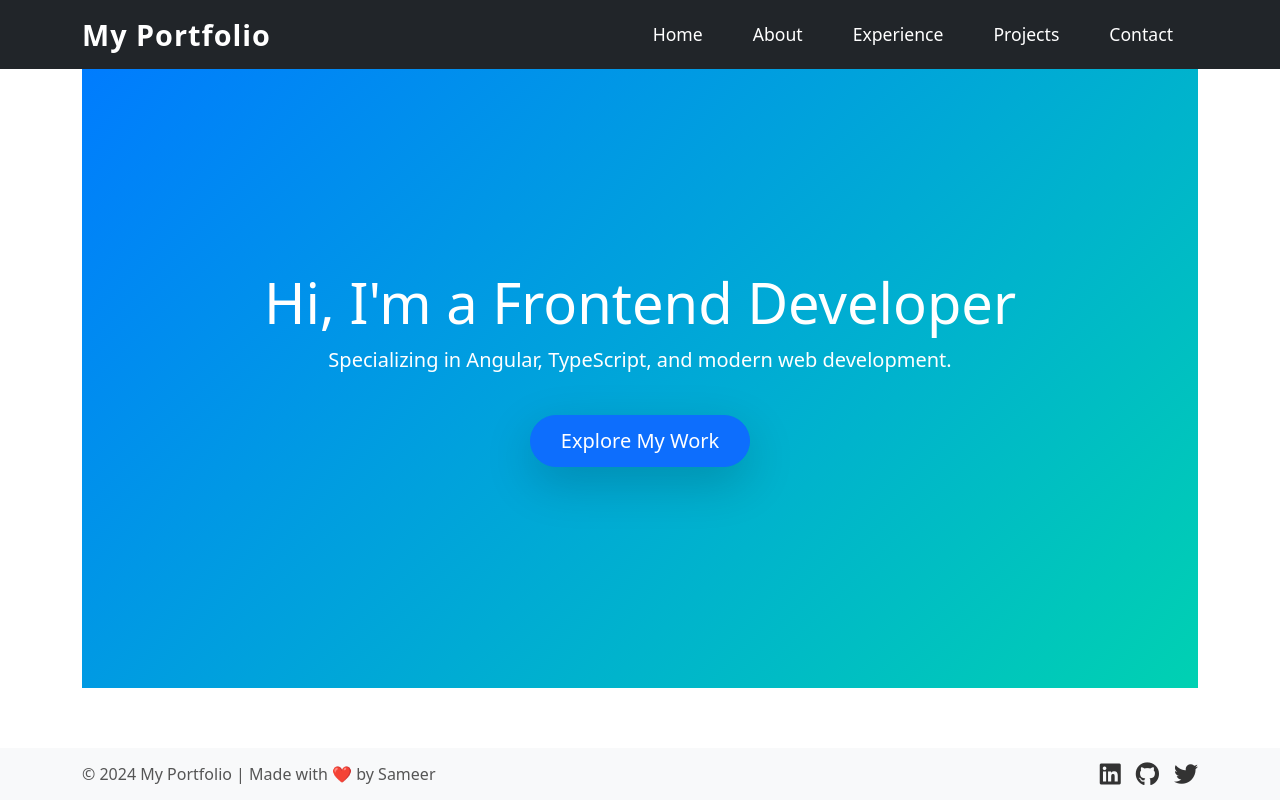
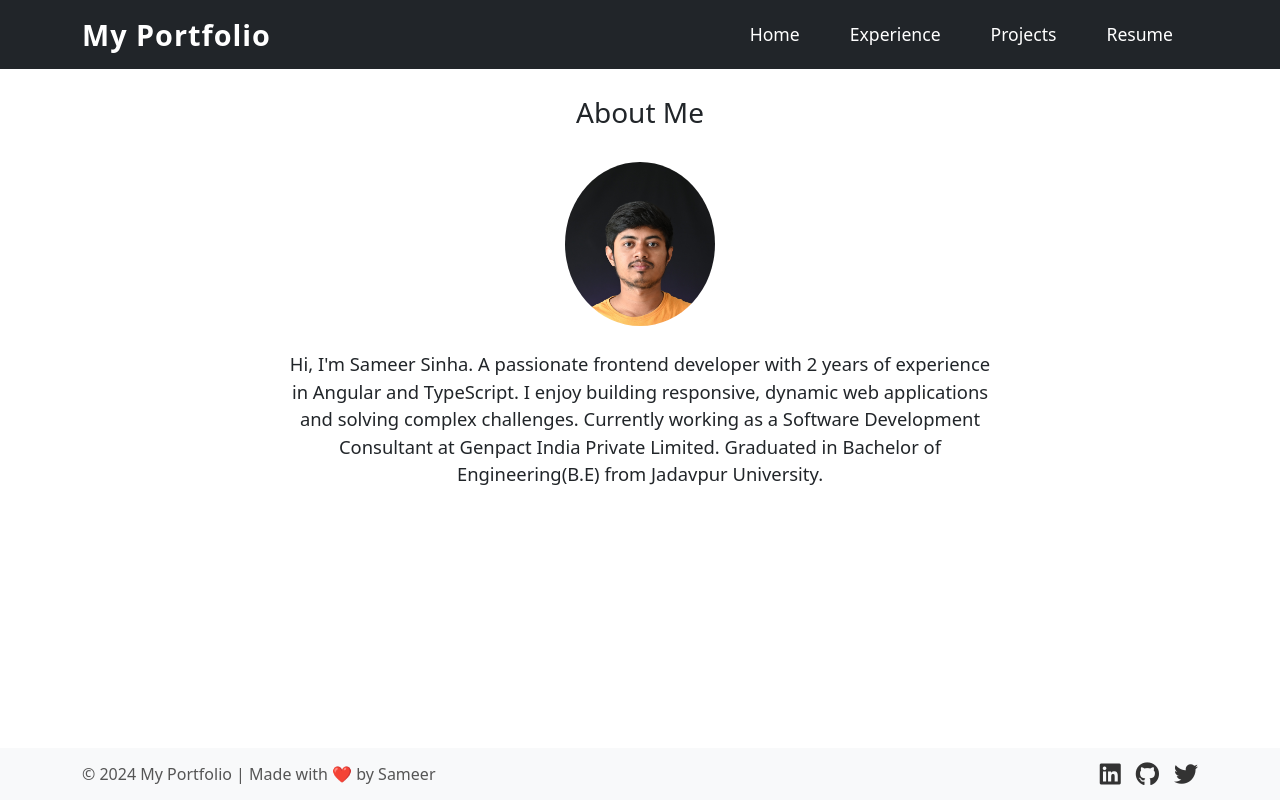
Before and after one commit to sameer882000/portfolio-angular, an Angular app: page / in a window 1280 px wide. Built offline with nearby package versions, Linux system fonts and the light colour scheme.

Commit message:
fifth commit.🤐

```diff
--- a/src/app/about/about.component.html
+++ b/src/app/about/about.component.html
@@ -1,13 +1,14 @@
-<section id="about" class="py-4 text-center">
+<section id="about" class="py-5 text-center">
   <div class="container">
     <h3>About Me</h3>
     <div class="row">
       <div class="col-md-8 offset-md-2">
-        <img src="assets/icons/crop.JPG" alt="Profile Image" class="img-fluid rounded-circle mb-4" width="150">
+        <img src="assets/icons/crop.JPG" alt="Pfp" class="img-fluid rounded-circle my-4" width="200">
         <p class="lead">
-          Hi, I'm Sameer Sinha. A passionate frontend developer with 2 years of experience in Angular and TypeScript. I enjoy building responsive, dynamic web applications and solving complex challenges.
-        </p>
-
+          Hi, I'm <b>Sameer Sinha</b>. A passionate frontend developer with 2 years of experience in Angular and TypeScript.
+           I enjoy building responsive, dynamic web applications and solving complex challenges.
+           Currently working as a Software Development Consultant at <b>Genpact India Private Limited</b>.
+            Graduated in Bachelor of Engineering(B.E) from Jadavpur University.</p>
       </div>
     </div>
   </div>
--- a/src/app/app-routing.module.ts
+++ b/src/app/app-routing.module.ts
@@ -8,8 +8,8 @@ import { ExperienceComponent } from './experience/experience.component';
 
 
 const routes: Routes = [
-  { path: '', component: HomeComponent },
-  { path: 'about', component: AboutComponent },
+  { path: '', component: AboutComponent },
+  // { path: 'about', component: AboutComponent },
   { path: 'projects', component: ProjectsComponent },
   { path: 'contact', component: ContactComponent },
    { path: 'experience', component: ExperienceComponent },
--- a/src/app/app.component.html
+++ b/src/app/app.component.html
@@ -17,18 +17,22 @@
           <li class="nav-item">
             <a class="nav-link" routerLink="/" (click)="closeMenu()">Home</a>
           </li>
-          <li class="nav-item">
+          <!-- <li class="nav-item">
             <a class="nav-link" routerLink="/about" (click)="closeMenu()">About</a>
-          </li>
+          </li> -->
           <li class="nav-item">
             <a class="nav-link" routerLink="/experience" (click)="closeMenu()">Experience</a>
           </li>
           <li class="nav-item">
             <a class="nav-link" routerLink="/projects" (click)="closeMenu()">Projects</a>
           </li>
+          <!-- <li class="nav-item">
+            <a class="nav-link" routerLink="/contact" (click)="closeMenu()">Contact</a>
+          </li> -->
           <li class="nav-item">
-            <a class="nav-link" routerLink="/contact" (click)="closeMenu()">Contact</a>
-          </li>
+            <a class="nav-link" (click)="downloadResume(); closeMenu();">
+               Resume
+            </a>
         </ul>
       </div>
     </div>
--- a/src/app/app.component.ts
+++ b/src/app/app.component.ts
@@ -17,4 +17,11 @@ export class AppComponent {
       navbarToggler.setAttribute('aria-expanded', 'false');
     }
   }
+
+    downloadResume() {
+    const link = document.createElement('a');
+    link.href = 'assets/resume.pdf'; // Path to your resume
+    link.download = 'Sameer_Resume.pdf'; // Name for the downloaded file
+    link.click(); // Programmatically click the link
+  }
 }
--- a/src/app/experience/experience.component.html
+++ b/src/app/experience/experience.component.html
@@ -1,4 +1,4 @@
-<div class="container my-5">
+<div class="container my-5" style=" background-color: #F8F9FA;">
   <h3 class="py-2 text-center">My Experience</h3>
   <ul class="list-group">
 
@@ -23,16 +23,6 @@
 </li>
     <!-- Add more experience items as needed -->
   </ul>
-   <h3 class="py-2 text-center">My Education</h3>
-  <ul class="list-group">
-    <li class="list-group-item d-flex justify-content-between align-items-center">
-      <div>
-        <h6><b>Bachelor of Engineering(B.E)</b></h6>
-        <p>Jadavpur University</p>
-      </div>
-      <span class="badge bg-secondary">Graduated: 2022</span>
-    </li>
 
-    <!-- Add more education items as needed -->
-  </ul>
+
 </div>
--- a/src/app/experience/experience.component.ts
+++ b/src/app/experience/experience.component.ts
@@ -6,5 +6,10 @@ import { Component } from '@angular/core';
   styleUrls: ['./experience.component.css']
 })
 export class ExperienceComponent {
-
+  downloadResume() {
+    const link = document.createElement('a');
+    link.href = 'assets/resume.pdf'; // Path to your resume
+    link.download = 'Sameer_Resume.pdf'; // Name for the downloaded file
+    link.click(); // Programmatically click the link
+  }
 }
```
Also changed, not shown: 1 other file (tests, documents, lock files or other folders).
